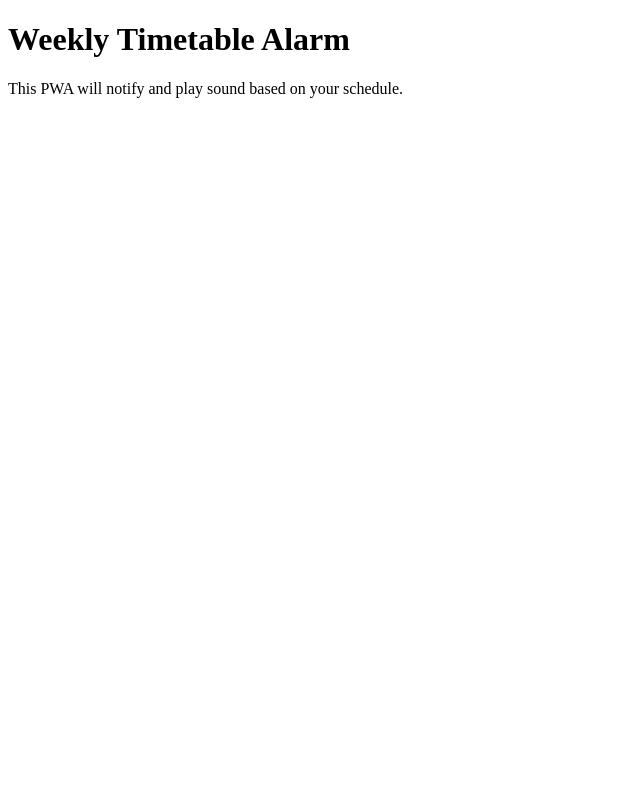
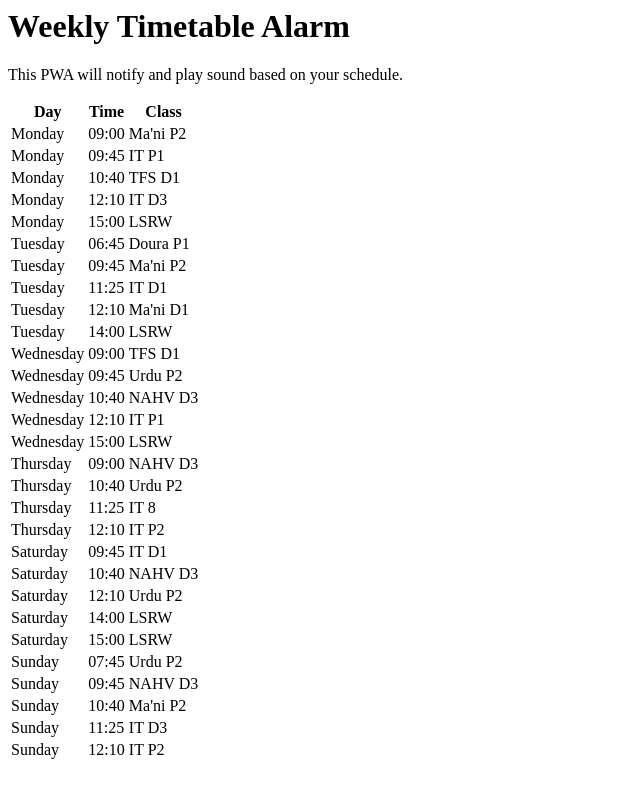
Before and after one commit to sword786/try-time, a plain HTML site: page index.html in a window 1280 px wide. Shown: the whole page, without its empty margins (0-640 px from the left). Drawn offline with Linux system fonts and the light colour scheme.

Commit message:
Update index.html

```diff
--- a/index.html
+++ b/index.html
@@ -1,16 +1,13 @@
-<!DOCTYPE html>
-<html lang="en">
-<head>
-  <meta charset="UTF-8" />
-  <meta name="viewport" content="width=device-width, initial-scale=1.0"/>
-  <title>Timetable Alarm</title>
-  <link rel="manifest" href="manifest.json" />
-  <link rel="icon" href="icon.png" type="image/png" />
-  <meta name="theme-color" content="#317EFB"/>
-</head>
 <body>
   <h1>Weekly Timetable Alarm</h1>
   <p>This PWA will notify and play sound based on your schedule.</p>
+
+  <table id="timetable">
+    <thead>
+      <tr><th>Day</th><th>Time</th><th>Class</th></tr>
+    </thead>
+    <tbody></tbody>
+  </table>
 
   <script>
     const timetable = [
@@ -19,30 +16,25 @@
       { day: "Monday", time: "10:40", name: "TFS D1" },
       { day: "Monday", time: "12:10", name: "IT D3" },
       { day: "Monday", time: "15:00", name: "LSRW" },
-
       { day: "Tuesday", time: "06:45", name: "Doura P1" },
       { day: "Tuesday", time: "09:45", name: "Ma'ni P2" },
       { day: "Tuesday", time: "11:25", name: "IT D1" },
       { day: "Tuesday", time: "12:10", name: "Ma'ni D1" },
       { day: "Tuesday", time: "14:00", name: "LSRW" },
-
       { day: "Wednesday", time: "09:00", name: "TFS D1" },
       { day: "Wednesday", time: "09:45", name: "Urdu P2" },
       { day: "Wednesday", time: "10:40", name: "NAHV D3" },
       { day: "Wednesday", time: "12:10", name: "IT P1" },
       { day: "Wednesday", time: "15:00", name: "LSRW" },
-
       { day: "Thursday", time: "09:00", name: "NAHV D3" },
       { day: "Thursday", time: "10:40", name: "Urdu P2" },
       { day: "Thursday", time: "11:25", name: "IT 8" },
       { day: "Thursday", time: "12:10", name: "IT P2" },
-
       { day: "Saturday", time: "09:45", name: "IT D1" },
       { day: "Saturday", time: "10:40", name: "NAHV D3" },
       { day: "Saturday", time: "12:10", name: "Urdu P2" },
       { day: "Saturday", time: "14:00", name: "LSRW" },
       { day: "Saturday", time: "15:00", name: "LSRW" },
-
       { day: "Sunday", time: "07:45", name: "Urdu P2" },
       { day: "Sunday", time: "09:45", name: "NAHV D3" },
       { day: "Sunday", time: "10:40", name: "Ma'ni P2" },
@@ -51,6 +43,15 @@
     ];
 
     const alarmAudio = new Audio('mixkit-digital-clock-digital-alarm-buzzer-992.mp3');
+
+    function populateTable() {
+      const tbody = document.querySelector("#timetable tbody");
+      timetable.forEach(slot => {
+        const row = document.createElement("tr");
+        row.innerHTML = `<td>${slot.day}</td><td>${slot.time}</td><td>${slot.name}</td>`;
+        tbody.appendChild(row);
+      });
+    }
 
     function checkAndRing() {
       const now = new Date();
@@ -75,13 +76,13 @@
       Notification.requestPermission();
     }
 
-    setInterval(checkAndRing, 60000); // check every minute
-
     if ('serviceWorker' in navigator) {
       navigator.serviceWorker.register('service-worker.js')
         .then(reg => console.log('Service Worker registered', reg))
         .catch(err => console.error('Service Worker registration failed', err));
     }
+
+    populateTable();
+    setInterval(checkAndRing, 60000);
   </script>
 </body>
-</html>
```
